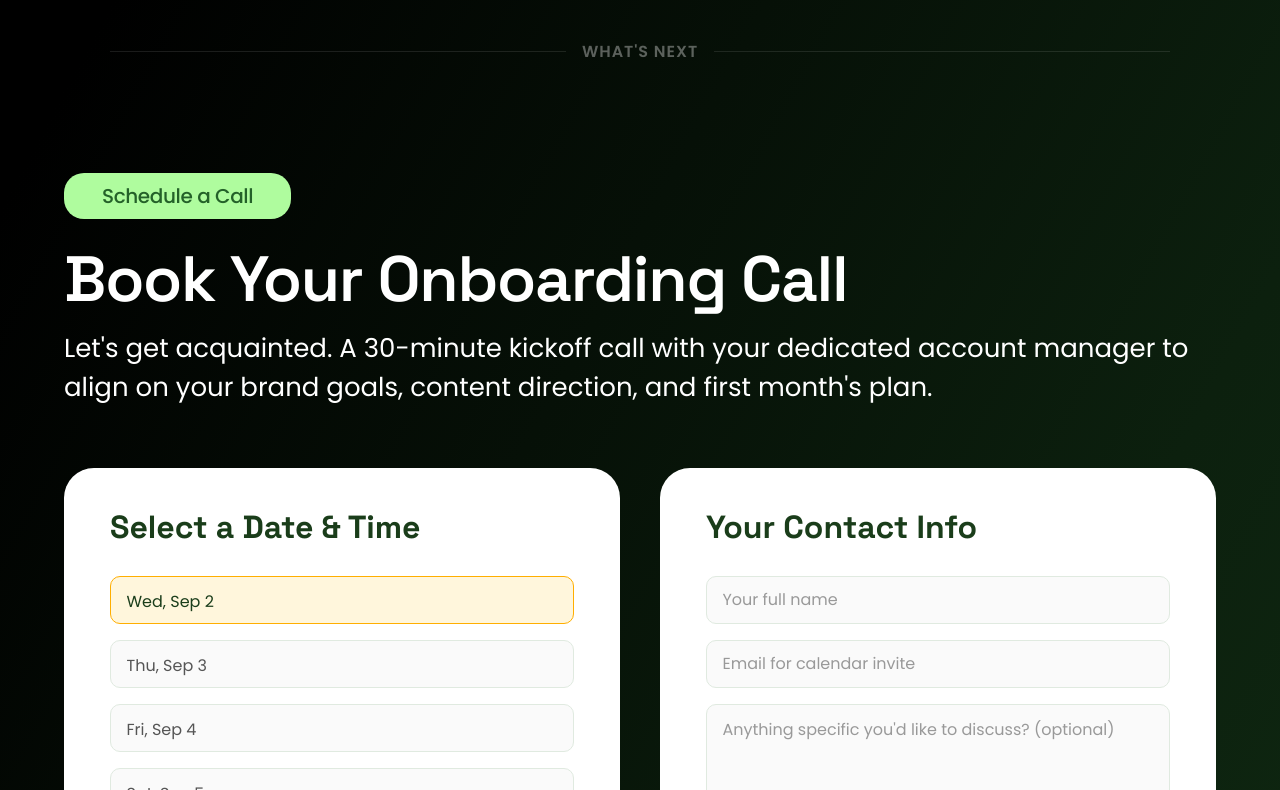
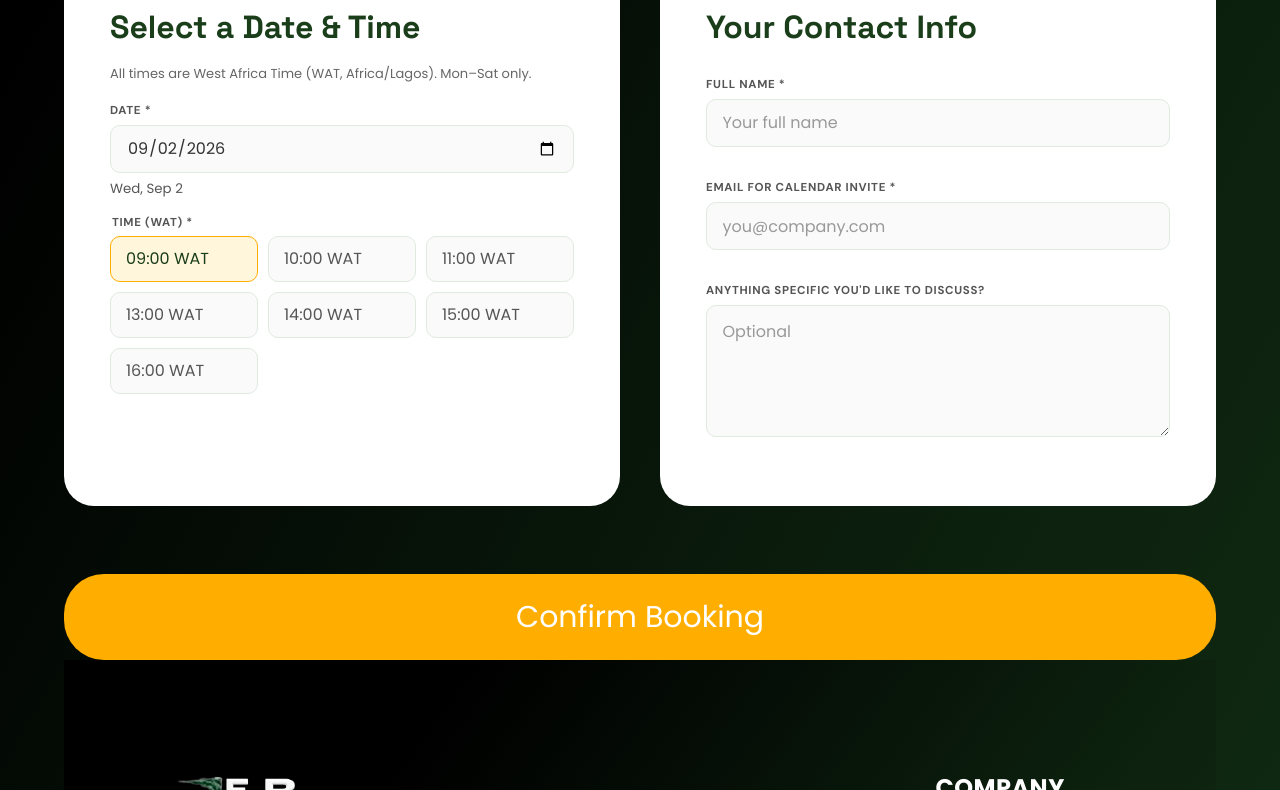
Before and after one commit to awesomeakokayo/ElroiHub, a Next.js app: page /checkout/success in a window 1280 px wide. Shown: the part 1250-2040 px from the top of the page. Built offline with nearby package versions, Linux system fonts and the light colour scheme.

Commit message:
fix: CEO photo to /image.png, checkout gap tightening, checkout date picker matches Book a Call (WAT calendar + time grid)

```diff
--- a/app/figma-flow.css
+++ b/app/figma-flow.css
@@ -410,7 +410,7 @@
 .success-plan-value.active { color: #2d5c2d; }
 
 .success-next-divider {
-  margin: 508px auto 0;
+  margin: 80px auto 0;
   width: min(1060px,100%);
   display: flex;
   align-items: center;
@@ -430,7 +430,7 @@
 
 .onboarding-section {
   text-align: left;
-  margin-top: 112px;
+  margin-top: 40px;
 }
 
 .onboarding-kicker {
@@ -664,8 +664,8 @@
   .success-page h1 { margin-top: 28px; }
   .success-lead, .onboarding-copy, .success-booked-copy { font-size: 16px; }
   .success-plan-card { grid-template-columns: 1fr 1fr; width: 100%; }
-  .success-next-divider { margin-top: 100px; }
-  .onboarding-section { margin-top: 70px; }
+  .success-next-divider { margin-top: 40px; }
+  .onboarding-section { margin-top: 40px; }
   .onboarding-kicker { height: 38px; padding: 7px 18px; font-size: 13px; }
   .onboarding-card { padding: 26px; }
   .onboarding-submit { height: 58px; margin-top: 22px; font-size: 20px; }
--- a/app/page.tsx
+++ b/app/page.tsx
@@ -33,7 +33,7 @@ const why = [
 const team = [
   [
     "CEO — Kingdavid",
-    "/assets/team-ceo.png", // figma d9f78600...
+    "/image.png", // updated — user-provided new CEO photo from public/image.png
     "“At Elroi Hub, we combine creativity, technology, and AI to help businesses grow, operate smarter, and achieve measurable results. Our goal is simple: build solutions that create real value and lasting impact.”",
   ],
   [
--- a/components/SuccessBookingWrapper.tsx
+++ b/components/SuccessBookingWrapper.tsx
@@ -43,24 +43,27 @@ function displayBookedDate(iso: string) {
   });
 }
 
+const TIME_SLOTS = ["09:00", "10:00", "11:00", "13:00", "14:00", "15:00", "16:00"];
+
 export default function SuccessBookingWrapper({ planName, email }: { planName: string; email: string; sessionId?: string }) {
   const [booked, setBooked] = useState<null | { date: string; time: string; calendarUrl: string; email: string }>(null);
   const [date, setDate] = useState("");
+  const [time, setTime] = useState(TIME_SLOTS[0]);
   const [bookingEmail, setBookingEmail] = useState(email);
   const [name, setName] = useState("");
   const [notes, setNotes] = useState("");
   const [status, setStatus] = useState<"idle" | "sending" | "error">("idle");
   const [error, setError] = useState("");
-  const [dates, setDates] = useState<string[]>([]);
+
+  const minDate = useMemo(() => todayWATString(), []);
 
   useEffect(() => {
     const today = todayWATString();
     const options = nextFiveBusinessDates(today);
-    setDates(options);
     setDate(options[0] || "");
-  }, []);
+    setBookingEmail(email);
+  }, [email]);
 
-  const selectedTime = "09:00";
   const selectedPlan = useMemo(() => planName || "Growth", [planName]);
 
   async function submitBooking() {
@@ -68,6 +71,7 @@ export default function SuccessBookingWrapper({ planName, email }: { planName: s
     if (!name.trim() || name.trim().length < 2) { setError("Please enter your full name."); return; }
     if (!bookingEmail.trim() || !/^\S+@\S+\.\S+$/.test(bookingEmail.trim())) { setError("Please enter a valid email address."); return; }
     if (!date) { setError("Please choose a date."); return; }
+    if (isSunday(date)) { setError("Sundays are closed. Please pick Mon–Sat (WAT)."); return; }
 
     setStatus("sending");
     try {
@@ -75,14 +79,14 @@ export default function SuccessBookingWrapper({ planName, email }: { planName: s
       form.set("name", name.trim());
       form.set("email", bookingEmail.trim());
       form.set("date", date);
-      form.set("time", selectedTime);
+      form.set("time", time);
       form.set("notes", notes.trim());
       form.set("package", selectedPlan);
 
       const res = await fetch("/api/schedule", { method: "POST", body: form });
       const data = await res.json();
       if (!res.ok) throw new Error(data.error || "Unable to book this time.");
-      setBooked({ date, time: selectedTime, calendarUrl: data.calendarUrl || "", email: bookingEmail.trim() });
+      setBooked({ date, time, calendarUrl: data.calendarUrl || "", email: bookingEmail.trim() });
     } catch (e) {
       setStatus("error");
       setError(e instanceof Error ? e.message : "Unable to book this time.");
@@ -95,12 +99,12 @@ export default function SuccessBookingWrapper({ planName, email }: { planName: s
         <img className="success-calendar-icon" src="https://www.figma.com/api/mcp/asset/04f49ee8-242f-453e-8170-6dadd11de17f.svg" alt="" aria-hidden="true" />
         <h2>Call Booked!</h2>
         <p className="success-booked-copy">
-          Your onboarding call is confirmed for {displayBookedDate(booked.date)} at 9:00 AM.<br />
+          Your onboarding call is confirmed for {displayBookedDate(booked.date)} at {booked.time} WAT.<br />
           A calendar invite has been sent to {booked.email}.
         </p>
 
         <div className="success-booked-details">
-          <div className="success-detail-row"><span className="success-detail-label">Date &amp; Time</span><strong className="success-detail-value">{displayBookedDate(booked.date)} · 9:00 AM</strong></div>
+          <div className="success-detail-row"><span className="success-detail-label">Date &amp; Time</span><strong className="success-detail-value">{displayBookedDate(booked.date)} · {booked.time} WAT</strong></div>
           <div className="success-detail-row"><span className="success-detail-label">Duration</span><strong className="success-detail-value">30 minutes</strong></div>
           <div className="success-detail-row"><span className="success-detail-label">Format</span><strong className="success-detail-value">Video Call (Google Meet link will be sent)</strong></div>
           <div className="success-detail-row"><span className="success-detail-label">Timezone</span><strong className="success-detail-value">West Africa Time (WAT / UTC+1)</strong></div>
@@ -124,27 +128,39 @@ export default function SuccessBookingWrapper({ planName, email }: { planName: s
       <div className="onboarding-layout">
         <section className="onboarding-card" aria-labelledby="onboarding-date-title">
           <h3 className="panel-title" id="onboarding-date-title">Select a Date &amp; Time</h3>
-          <div className="onboarding-dates">
-            {dates.map((option) => (
-              <button
-                key={option}
-                type="button"
-                className={`onboarding-date-btn${date === option ? " selected" : ""}`}
-                onClick={() => setDate(option)}
-                aria-pressed={date === option}
-              >
-                {displayDate(option)}
-              </button>
-            ))}
-          </div>
+          <p style={{ margin: "-12px 0 18px", color: "#666", fontSize: 13 }}>All times are West Africa Time (WAT, Africa/Lagos). Mon–Sat only.</p>
+          <label className="field">
+            <span>Date *</span>
+            <input type="date" value={date} min={minDate} onChange={(e) => setDate(e.target.value)} required />
+            {date && <small style={{ display: "block", marginTop: 6, color: isSunday(date) ? "#c00" : "#555" }}>{displayDate(date)} {isSunday(date) ? "— Sundays closed" : ""}</small>}
+          </label>
+          <fieldset className="field" style={{ border: 0, padding: 0, margin: "16px 0 0" }}>
+            <legend style={{ display: "block", marginBottom: 6, color: "#555", fontFamily: "'DM Sans',sans-serif", fontSize: 11.5, fontWeight: 700, letterSpacing: ".06em", textTransform: "uppercase" }}>Time (WAT) *</legend>
+            <div style={{ display: "grid", gridTemplateColumns: "repeat(3, minmax(0,1fr))", gap: 10 }}>
+              {TIME_SLOTS.map((t) => (
+                <button key={t} type="button" className={`date-btn ${time === t ? "selected" : ""}`} aria-pressed={time === t} onClick={() => setTime(t)}>
+                  {t} WAT
+                </button>
+              ))}
+            </div>
+          </fieldset>
         </section>
 
         <section className="onboarding-card" aria-labelledby="onboarding-contact-title">
           <h3 className="panel-title" id="onboarding-contact-title">Your Contact Info</h3>
           <div className="onboarding-contact-fields">
-            <input value={name} onChange={e => setName(e.target.value)} placeholder="Your full name" maxLength={80} />
-            <input type="email" value={bookingEmail} onChange={e => setBookingEmail(e.target.value)} placeholder="Email for calendar invite" maxLength={254} />
-            <textarea value={notes} onChange={e => setNotes(e.target.value)} placeholder="Anything specific you'd like to discuss? (optional)" maxLength={2000} />
+            <label className="field">
+              <span>Full Name *</span>
+              <input value={name} onChange={e => setName(e.target.value)} placeholder="Your full name" maxLength={80} required />
+            </label>
+            <label className="field">
+              <span>Email for calendar invite *</span>
+              <input type="email" value={bookingEmail} onChange={e => setBookingEmail(e.target.value)} placeholder="you@company.com" maxLength={254} required />
+            </label>
+            <label className="field">
+              <span>Anything specific you&apos;d like to discuss?</span>
+              <textarea value={notes} onChange={e => setNotes(e.target.value)} placeholder="Optional" maxLength={2000} rows={4} />
+            </label>
           </div>
         </section>
       </div>
```
